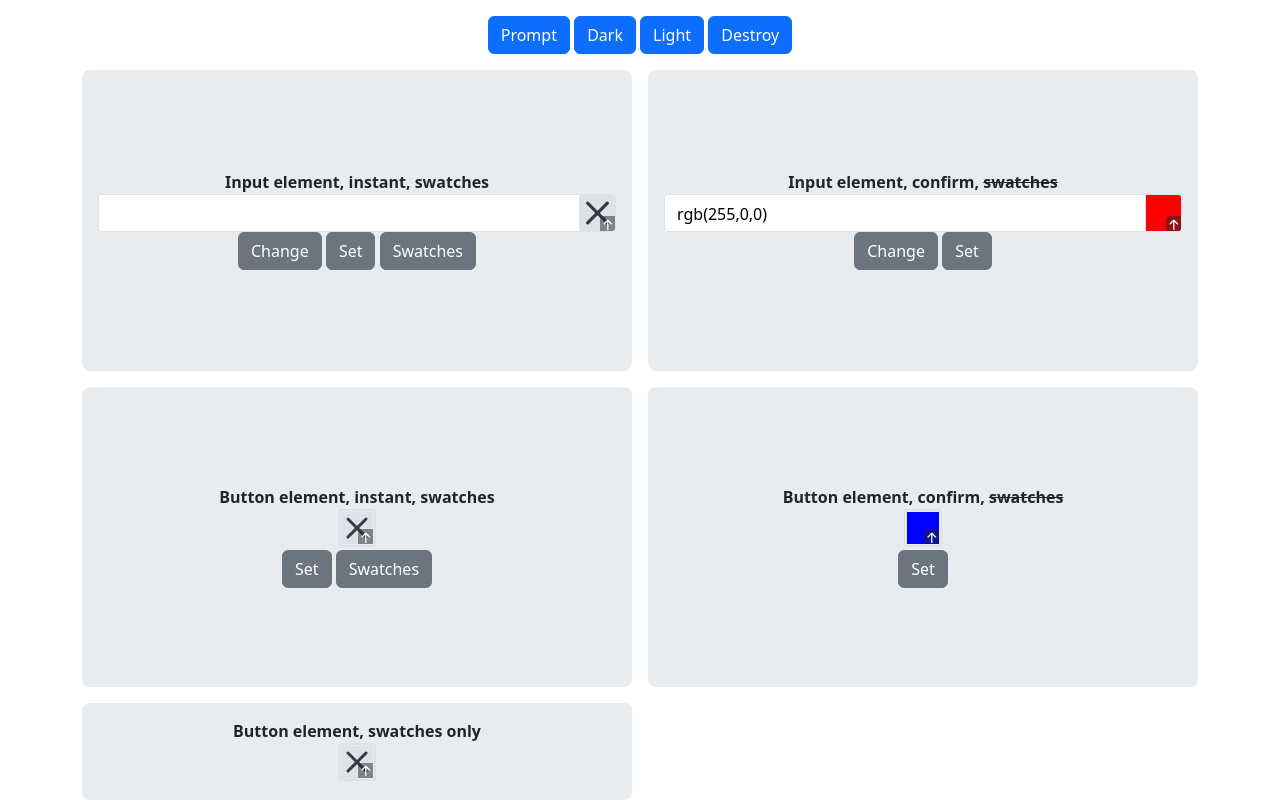
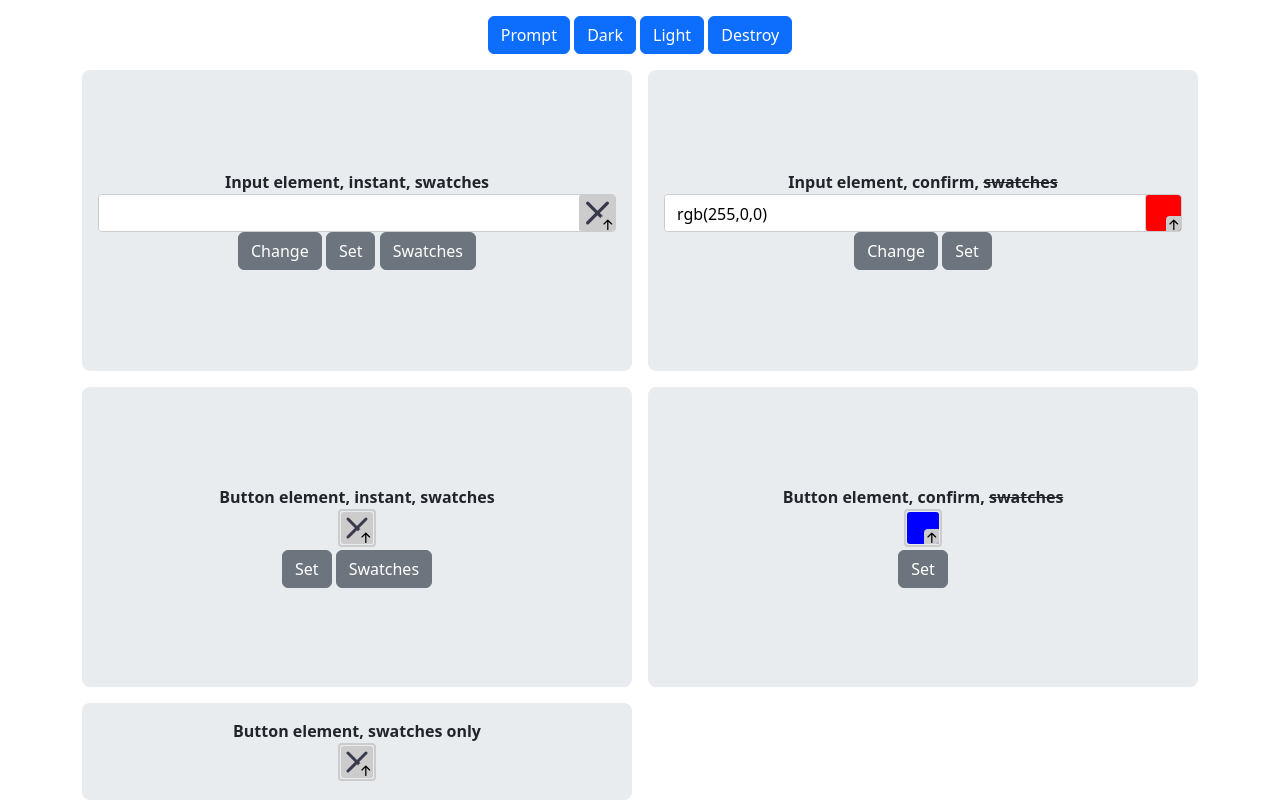
Before and after one commit to wipeautcrafter/jscolorpicker, a website built with Vite: page dev/index.html in a window 1280 px wide. Built offline with nearby package versions, Linux system fonts and the light colour scheme.

Commit message:
Uncolored button, separate rgb/rgba format, CSS tweaks

```diff
--- a/dev/demo.ts
+++ b/dev/demo.ts
@@ -16,7 +16,8 @@ pickers.push(
 	 dismissOnOutsideClick: false,
     submitMode: 'instant', // 'instant' | 'confirm'
     // color: 'red',
-    defaultFormat: 'hex', // 'hex' | 'rgb' | 'hsv' | 'hsl'
+   // defaultFormat: 'hex', // 'hex' | 'rgb' | 'hsv' | 'hsl'
+	 defaultFormat: 'hex',
     swatches: ['#d95d5d', '#db8525', '#e8c43c', '#bed649', '#9ecbdb', '#6399a5', '#c771a1'],
   }),
 
--- a/src/css/colorpicker.css
+++ b/src/css/colorpicker.css
@@ -4,7 +4,7 @@
   --cp-body-color: #dee2e6 !important;
   --cp-body-color-rgb: 222, 226, 230 !important;
 
-  --cp-border-color: #495057 !important;
+  --cp-border-color: #666 !important;
   --cp-border-color-translucent: rgba(255, 255, 255, 0.15) !important;
   --cp-tertiary-color: rgba(222, 226, 230, 0.5) !important;
 }
@@ -16,7 +16,7 @@
   --cp-body-color: #212529;
   --cp-body-color-rgb: 33, 37, 41;
 
-  --cp-border-color: #dee2e6;
+  --cp-border-color: #ccc;
   --cp-border-color-translucent: rgba(0, 0, 0, 0.175);
   --cp-tertiary-color: rgba(33, 37, 41, 0.5);
 }
@@ -51,13 +51,15 @@
 }
 
 .color-picker:not(.cp_wide) {
+  padding: 1px;
   height: var(--cp-size);
   border: 2px solid var(--cp-border-color);
-  padding: 1px;
+  border-style: solid;
 }
 
 .color-picker:not(.cp_wide):hover {
-  border-color: var(--cp-tertiary-color);
+  /*border-color: var(--cp-tertiary-color);*/
+  border-style: outset;
 }
 
 .cp_wide {
@@ -72,7 +74,7 @@
   border-radius: 0; /* CSS reset */
 }
 .cp_dialog button:hover {
-	background-color: var(--cp-border-color-translucent) !important;
+  background-color: var(--cp-border-color-translucent) !important;
 }
 
 .cp_input {
@@ -113,6 +115,8 @@
 
   background: linear-gradient(var(--cp-current-color), var(--cp-current-color)),
     var(--cp-bg-checker);
+
+	border-radius: 3px;
 }
 
 .cp_button.cp_unset {
@@ -122,8 +126,9 @@
 }
 
 .cp_caret {
-  background-color: var(--cp-tertiary-color);
-  color: var(--cp-body-bg);
+  /*background-color: var(--cp-tertiary-color);*/
+  background-color: var(--cp-border-color);
+  color: var(--cp-body);
   font-size: 0.85rem;
 
   padding: 0.1rem 0 0 0.1rem;
@@ -394,5 +399,8 @@
 /* Icons */
 .cp_icon {
   font-size: 1.15rem;
-  color: var(--cp-primary);
+  /* Use
+     color: var(--cp-primary);
+     to color buttons to picked color
+  */
 }
--- a/src/lib/Color.ts
+++ b/src/lib/Color.ts
@@ -1,7 +1,7 @@
 import { parseColor } from './colorParse'
 import { convertColor } from './colorConvert'
 
-export type ColorFormat = 'hex' | 'rgb' | 'hsv' | 'hsl'
+export type ColorFormat = 'hex' | 'rgb' | 'rgba' | 'hsv' | 'hsl'
 
 export class Color {
   private readonly color: number[]
--- a/src/lib/colorConvert.ts
+++ b/src/lib/colorConvert.ts
@@ -16,16 +16,18 @@ const hsv2rgb = ([h, s, v, a]: number[]) => {
   return [f(5), f(3), f(1), a]
 }
 
-const toFn = ([c1, c2, c3, a]: number[], name: string) => {
-  const alphaSuffix = a < 1 ? 'a' : ''
+const toFn = ([c1, c2, c3, a]: number[], name: string, forceAlpha: boolean = false) => {
+  const includeAlpha = forceAlpha || a < 1;
+  if ('rgb' === name && includeAlpha) { name = 'rgba'; }
 
   const values = name.startsWith('hs')
     ? [chop(c1), chop(c2 * 100) + '%', chop(c3 * 100) + '%']
     : [chop(c1 * 255), chop(c2 * 255), chop(c3 * 255)]
 
-  if (alphaSuffix) values.push(fix(a, 2))
-  return `${name}${alphaSuffix}(${values.join()})`
+  if (includeAlpha) values.push(fix(a, 2))
+  return `${name}(${values.join()})`
 }
+
 
 const toHex = (color: number[]) =>
   '#' +
@@ -42,5 +44,7 @@ export const convertColor = (color: number[], format: ColorFormat) => {
   if (format === 'hsv') return toFn(color, format)
   if (format === 'hsl') return toFn(hsv2hsl(color), format)
   if (format === 'rgb') return toFn(hsv2rgb(color), format)
+  // Force rgba, even if color doesn't have alpha
+  if (format === 'rgba') return toFn(hsv2rgb(color), format, true)
   return toHex(hsv2rgb(color))
 }
```
Also changed, not shown: dist/colorpicker.css, dist/colorpicker.d.ts, dist/colorpicker.iife.js, dist/colorpicker.iife.min.js, dist/colorpicker.js, dist/colorpicker.min.css, dist/colorpicker.min.js.
